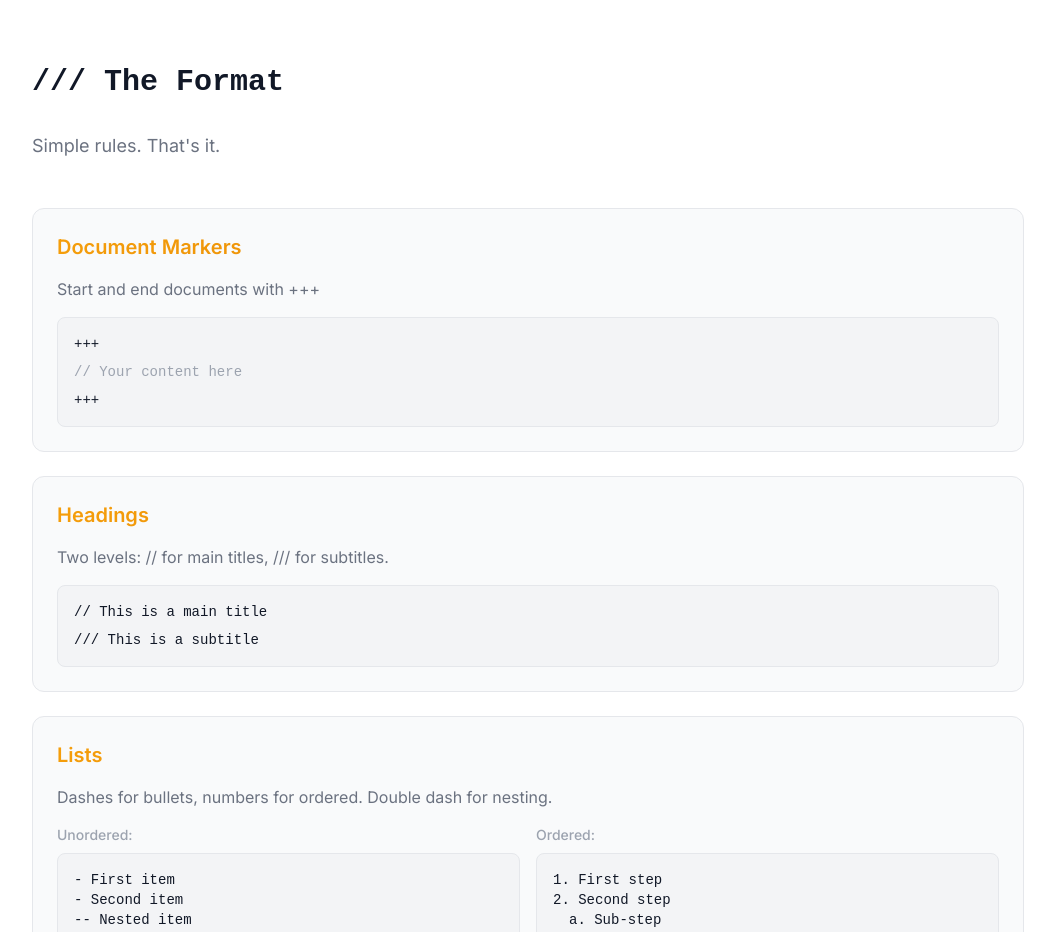
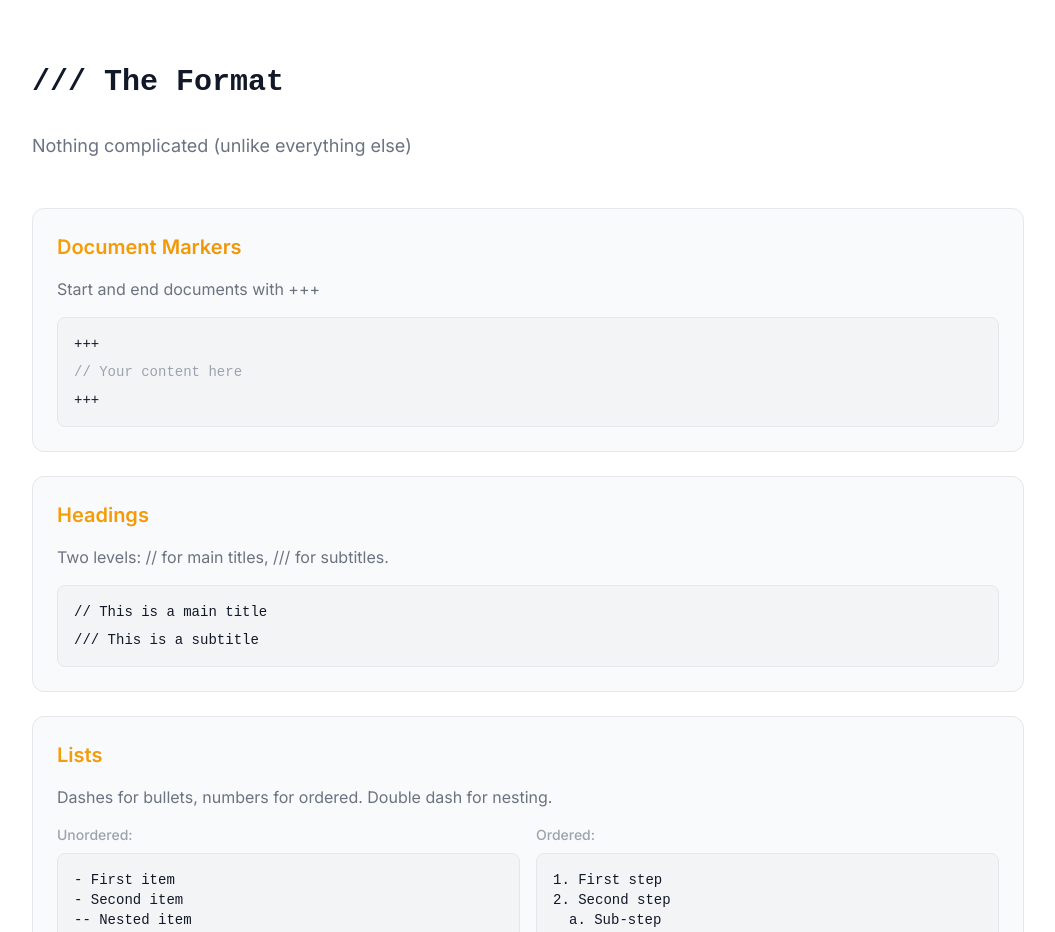
Before and after one commit to glasgowshipyard/dumbdown, a website: page public/index.html in a window 1280 px wide. Shown: the part 960-1892 px from the top of the page, without its empty margins (112-1167 px from the left). Drawn offline with nearby package versions, Linux system fonts and the light colour scheme; a web font is replaced by a local one.

Commit message:
Update index.html

```diff
--- a/public/index.html
+++ b/public/index.html
@@ -260,7 +260,7 @@
         <section class="mb-20">
             <h2 class="text-3xl font-bold mb-8 font-mono">/// The Format</h2>
             <p class="mb-12 text-lg" style="color: var(--text-secondary);">
-                Simple rules. That's it.
+                Nothing complicated (unlike everything else)
             </p>
 
             <div class="space-y-6">
```
